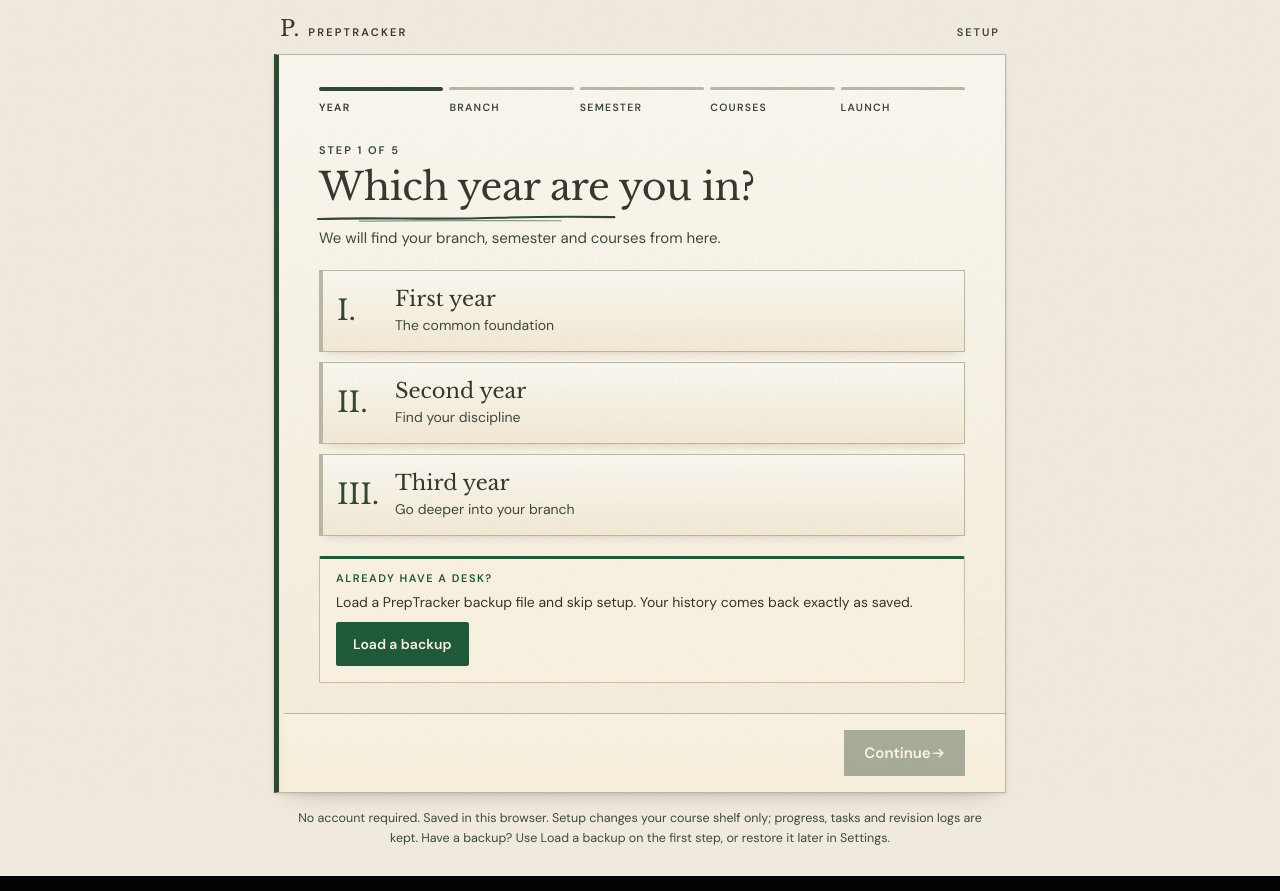
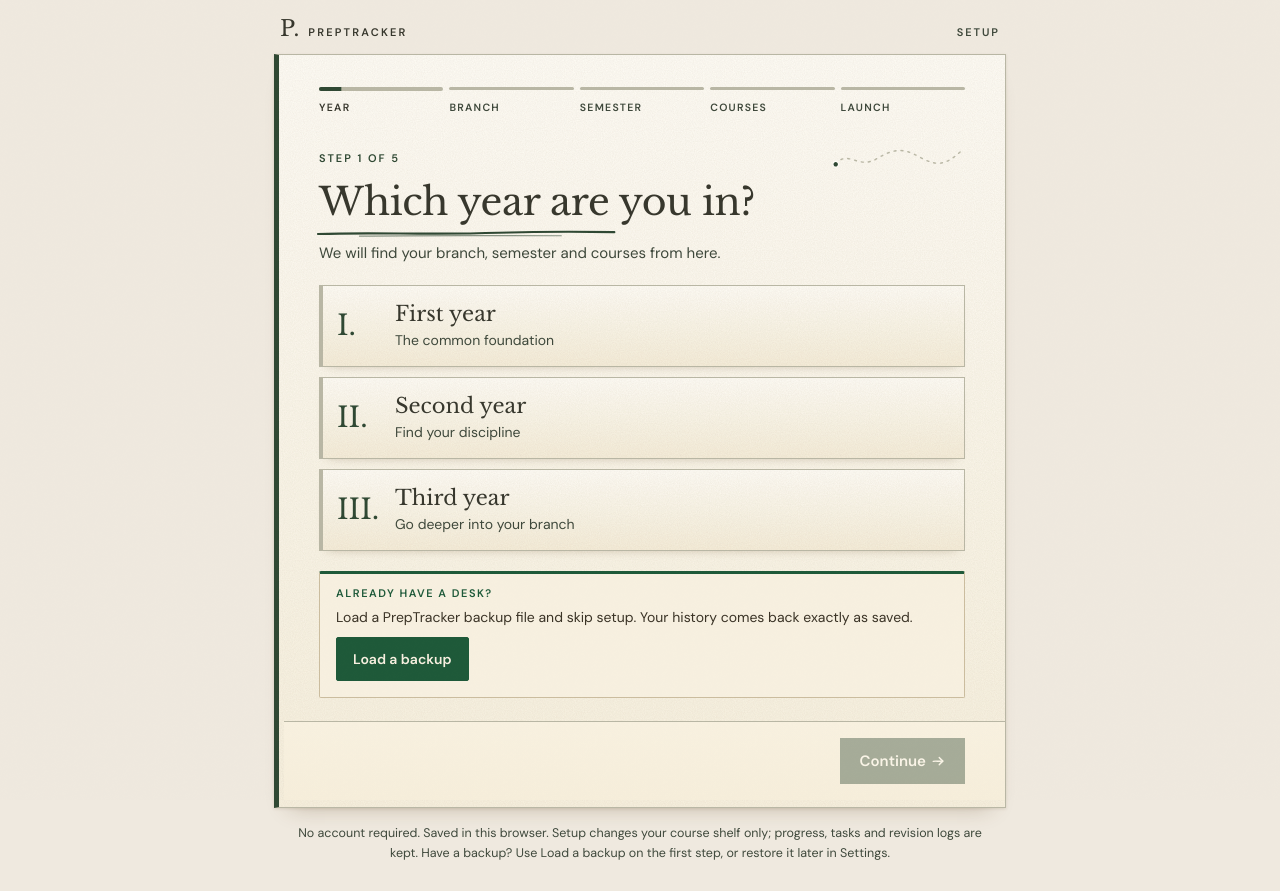
Before and after one commit to manav4u/PrepTracker, a React (Vite) app: page /#/onboarding in a window 1280 px wide. Built offline with nearby package versions, Linux system fonts and the light colour scheme.

Commit message:
c37: onboarding motion layer (page-turn steps, inked route, filling progress), arrow spacing fix
Co-authored-by: MaxwithU19 <156198184+MaxwithU19@users.noreply.github.com>

```diff
--- a/onboarding-sheet.css
+++ b/onboarding-sheet.css
@@ -13,7 +13,7 @@
 .ob-steps .current button{color:var(--paper-ink)}
 .ob-steps button:focus-visible{outline:2px solid var(--paper-green-deep);outline-offset:3px}
 .ob-heading{margin:26px 0 20px}
-.ob-count{margin:0 0 10px;font:600 11px/1 "DM Sans",Arial;letter-spacing:.18em;text-transform:uppercase;color:var(--paper-green-deep)}
+.ob-count{margin:0;font:600 11px/1 "DM Sans",Arial;letter-spacing:.18em;text-transform:uppercase;color:var(--paper-green-deep)}
 .ob-heading h1{margin:0;font:400 clamp(27px,5.6vw,38px)/1.12 "Libre Baskerville",Georgia,serif;letter-spacing:-.01em}
 .ob-h1{position:relative;display:inline-block;padding-bottom:.18em}
 .ob-heading>p:last-child{margin:12px 0 0;font:400 15px/1.5 "DM Sans",Arial;color:var(--paper-muted);max-width:52ch}
@@ -56,3 +56,39 @@
 .ob-privacy{width:100%;max-width:732px;margin:16px auto 28px;padding:0 20px;font:400 12.5px/1.55 "DM Sans",Arial;color:var(--paper-muted);text-align:center}
 @media(max-width:520px){.ob-sheet{padding:18px 16px 0;width:calc(100% - 20px)}.ob-actions{margin:22px -16px 0 -11px;padding:12px 16px 12px 11px}.ob-grid{grid-template-columns:1fr}.ob-picks{display:none}.ob-heading{margin:22px 0 16px}.ob-steps button{font-size:9.5px;letter-spacing:.06em}.ob-years button{grid-template-columns:38px 1fr 26px}}
 @media(min-width:900px){.ob-sheet{padding:30px 40px 0}.ob-actions{margin:30px -40px 0 -35px;padding:16px 40px 16px 35px}.ob-grid{grid-template-columns:repeat(2,minmax(0,1fr))}}
+
+.ob-countrow{display:flex;justify-content:space-between;align-items:center;margin:0 0 10px;gap:12px}
+.ob-route{width:132px;height:26px;overflow:visible;flex:none}
+.ob-route path{fill:none;stroke-linecap:round;stroke-linejoin:round;vector-effect:non-scaling-stroke}
+.ob-route-base{stroke:var(--paper-rule);stroke-width:1.4;stroke-dasharray:2 5}
+.ob-route-ink{stroke:var(--paper-green-deep);stroke-width:1.8;stroke-dasharray:1;transition:stroke-dashoffset .7s cubic-bezier(.5,.1,.2,1)}
+.ob-route-dot{fill:var(--paper-green-deep);stroke:var(--paper-paper);stroke-width:1.5;transition:transform .7s cubic-bezier(.5,.1,.2,1)}
+.ob-steps i{position:relative;overflow:hidden}
+.ob-steps i::after{content:"";position:absolute;inset:0;background:var(--paper-green-deep);transform:scaleX(0);transform-origin:left}
+.ob-steps .done i::after{transform:scaleX(1);background:var(--paper-green-edge,#7c9a82)}
+.ob-steps .current.ready i::after{transform:scaleX(1)}
+.ob-steps .current:not(.ready) i::after{transform:scaleX(.18)}
+.ob-steps .current i{background:var(--paper-rule)}
+.ob-tick .hand-stroke{stroke-width:2.2}
+@media(prefers-reduced-motion:no-preference){
+ .ob-steps i::after{transition:transform .55s cubic-bezier(.5,.1,.2,1),background .3s}
+ .ob-page{animation:ob-turn-fwd .5s cubic-bezier(.3,.7,.2,1) both;transform-origin:0 50%}
+ .ob-page.ob-back{animation-name:ob-turn-back}
+ .ob-page .ob-years button,.ob-page .ob-choice,.ob-page .load-door,.ob-page .ob-review>*,.ob-page .ob-group-title{animation:ob-rise .45s cubic-bezier(.3,.7,.2,1) both}
+ .ob-page :is(.ob-years button,.ob-choice,.ob-review>*):nth-child(1){animation-delay:.12s}
+ .ob-page :is(.ob-years button,.ob-choice,.ob-review>*):nth-child(2){animation-delay:.18s}
+ .ob-page :is(.ob-years button,.ob-choice,.ob-review>*):nth-child(3){animation-delay:.24s}
+ .ob-page :is(.ob-years button,.ob-choice,.ob-review>*):nth-child(4){animation-delay:.3s}
+ .ob-page :is(.ob-years button,.ob-choice,.ob-review>*):nth-child(5){animation-delay:.34s}
+ .ob-page :is(.ob-years button,.ob-choice,.ob-review>*):nth-child(n+6){animation-delay:.38s}
+ .ob-page .load-door{animation-delay:.42s}
+ .ob-years button[aria-pressed=true],.ob-choice[aria-pressed=true]{animation:ob-settle .4s cubic-bezier(.3,.7,.2,1)}
+ .ob-tick .hand-stroke{animation-delay:0s;animation-duration:.42s}
+ .ob-route-ink{animation:ob-route-in 1s .2s cubic-bezier(.5,.1,.2,1) backwards}
+}
+@keyframes ob-turn-fwd{from{opacity:0;transform:translateX(26px) rotate(.4deg)}to{opacity:1;transform:none}}
+@keyframes ob-turn-back{from{opacity:0;transform:translateX(-26px) rotate(-.4deg)}to{opacity:1;transform:none}}
+@keyframes ob-rise{from{opacity:0;transform:translateY(10px)}to{opacity:1;transform:none}}
+@keyframes ob-settle{0%{transform:translateY(2px) scale(.994)}60%{transform:translateY(-1px)}100%{transform:none}}
+@keyframes ob-route-in{from{stroke-dashoffset:1}}
+@media(max-width:360px){.ob-route{width:96px}}
--- a/pages/Onboarding.tsx
+++ b/pages/Onboarding.tsx
@@ -1,6 +1,8 @@
-import Arr from '../components/Arr';import{HandUnderline,HandTick}from'../components/Scribble';import LoadBackupDoor from '../components/LoadBackupDoor';import React,{useState,useEffect}from'react';import{Check}from'lucide-react';import '../map.css';import '../onboarding-paper.css';import '../onboarding-sheet.css';import{useData}from'../context/DataContext';import{CATALOG}from'../lib/catalog';import{selectableCourses,selectionGroup,chooseCourse}from'../lib/onboarding.mjs';
+import Arr from '../components/Arr';import{HandUnderline,HandTick}from'../components/Scribble';import LoadBackupDoor from '../components/LoadBackupDoor';import React,{useState,useEffect,useRef,useLayoutEffect}from'react';import{Check}from'lucide-react';import '../map.css';import '../onboarding-paper.css';import '../onboarding-sheet.css';import{useData}from'../context/DataContext';import{CATALOG}from'../lib/catalog';import{selectableCourses,selectionGroup,chooseCourse}from'../lib/onboarding.mjs';
+const ROUTE='M3 21 C16 4 28 27 48 15 S78 3 96 13 S124 23 142 6';
+function Route({step}:{step:number}){const ref=useRef<SVGPathElement>(null),[pt,setPt]=useState({x:3,y:21});useLayoutEffect(()=>{const p=ref.current;if(!p)return;const q=p.getPointAtLength(p.getTotalLength()*step/4);setPt({x:q.x,y:q.y});},[step]);return <svg className="ob-route" viewBox="0 0 146 28" aria-hidden="true" focusable="false"><path ref={ref} className="ob-route-base" d={ROUTE}/><path className="ob-route-ink" pathLength={1} d={ROUTE} style={{strokeDashoffset:1-step/4}}/><circle className="ob-route-dot" r="3.2" style={{transform:`translate(${pt.x}px,${pt.y}px)`}}/></svg>;}
 const STAGES=['Year','Branch','Semester','Courses','Launch'];
-export default function Onboarding(){const{setProfile,profile}=useData();const[step,setStep]=useState(0),[year,setYear]=useState(''),[branch,setBranch]=useState(''),[semester,setSemester]=useState(0),[selected,setSelected]=useState<string[]>([]),[name,setName]=useState(profile?.name||''),[error,setError]=useState('');
+export default function Onboarding(){const{setProfile,profile}=useData();const[step,setStep]=useState(0),[year,setYear]=useState(''),[branch,setBranch]=useState(''),[semester,setSemester]=useState(0),[selected,setSelected]=useState<string[]>([]),[name,setName]=useState(profile?.name||''),[error,setError]=useState('');const prev=useRef(0);useEffect(()=>{prev.current=step;},[step]);const dir=step>=prev.current?'fwd':'back';
  useEffect(()=>{if(step)window.scrollTo({top:0});},[step]);
  const branches=Array.from(new Map(CATALOG.filter(c=>c.year===year).map(c=>[c.branchSlug,c.branch])).entries());const courses=selectableCourses(CATALOG,year,branch,semester);const groups:string[]=[...new Set<string>(courses.map(c=>String(selectionGroup(c)||'Core courses')))];const branchName=branches.find(([id])=>id===branch)?.[1];const held=branch&&!CATALOG.some(c=>c.branchSlug===branch&&c.trackerReady);const semesters=year==='FE'?[1,2]:year==='SE'?[3,4]:[5,6];const ready=step===0?!!year:step===1?!!branch&&!held:step===2?!!semester:step===3?selected.length>0&&groups.filter(g=>g!=='Core courses').every(g=>courses.some(c=>selectionGroup(c)===g&&selected.includes(c.id))):true;
  const next=()=>{setError('');if(step===2){setSelected(courses.filter(c=>!selectionGroup(c)).map(c=>c.id));}if(step<4)setStep(step+1);else{try{const p={...profile,name:name.trim(),theme:profile?.theme||'dark',selectedSubjects:selected,setupComplete:true,streak:profile?.streak||0,lastStudyDate:profile?.lastStudyDate||''};localStorage.setItem('sppu_profile',JSON.stringify(p));setProfile(p as any);}catch{setError('Could not save in this browser. Free storage or allow local storage, then try again.');}}};
@@ -9,15 +11,15 @@ const TITLES=['Which year are you in?','Which branch?','Which semester?','Pick y
  const SUBS=['We will find your branch, semester and courses from here.','The branch you actually study.','One semester at a time. Your existing history is kept.','Core courses are already picked. Choose your real electives.','Check the list, add a name if you like, and open your desk.'];
  const picks=[year&&`${year}`,branchName&&year!=='FE'?branchName:'',semester?`Semester ${semester}`:'',selected.length?`${selected.length} course${selected.length===1?'':'s'}`:''].filter(Boolean) as string[];
  return <div className="ob"><header className="ob-top"><span className="ob-brand">p.<b>PREPTRACKER</b></span><span>Setup</span></header><main className="ob-sheet">
- <nav className="ob-steps" aria-label="Setup steps"><ol>{STAGES.map((s,i)=><li key={s} className={i===step?'current':i<step?'done':''}><button disabled={i>=step} aria-current={i===step?'step':undefined} aria-label={`${s}${i<step?', done. Go back':''}`} onClick={()=>setStep(i)}><i/><span>{s}</span></button></li>)}</ol></nav>
- <header className="ob-heading" key={step} aria-live="polite"><p className="ob-count">Step {step+1} of 5</p><h1><span className="ob-h1">{TITLES[step]}<HandUnderline kind="heading"/></span></h1><p>{SUBS[step]}</p></header>
+ <nav className="ob-steps" aria-label="Setup steps"><ol>{STAGES.map((s,i)=><li key={s} className={i===step?(ready?'current ready':'current'):i<step?'done':''}><button disabled={i>=step} aria-current={i===step?'step':undefined} aria-label={`${s}${i<step?', done. Go back':''}`} onClick={()=>setStep(i)}><i/><span>{s}</span></button></li>)}</ol></nav>
+ <div className={`ob-page ob-${dir}`} key={step}><header className="ob-heading" aria-live="polite"><div className="ob-countrow"><p className="ob-count">Step {step+1} of 5</p><Route step={step}/></div><h1><span className="ob-h1">{TITLES[step]}<HandUnderline kind="heading"/></span></h1><p>{SUBS[step]}</p></header>
  {step===0&&<><div className="ob-years">{yearInfo.map(([id,title,line,roman])=><button key={id} aria-label={`${id} ENGINEERING ${title}`} aria-pressed={year===id} onClick={()=>{setYear(id);setBranch(id==='FE'?'fe':'');setSemester(0);setSelected([]);}}><em>{roman}</em><span><strong>{title}</strong><small>{line}</small></span><b className="ob-tick">{year===id&&<HandTick/>}</b></button>)}</div><LoadBackupDoor/></>}
  {step===1&&year==='FE'&&<p className="map-note">First year has one common course set for every branch, so it is already chosen. Tap Continue.</p>}{step===1&&<div className="ob-grid">{branches.map(([id,title])=>{const available=CATALOG.some(c=>c.branchSlug===id&&c.trackerReady);return <button key={id} aria-pressed={branch===id} className="ob-choice" onClick={()=>{setBranch(id);setSemester(0);setSelected([]);}}><small>{year} · {available?'TRACKING AVAILABLE':'REFERENCE ONLY'}</small><h3>{title}</h3><b className="ob-tick">{branch===id&&<HandTick/>}</b></button>})}</div>}
  {held&&step===1&&<p className="map-warning">{branch==='se-cyber-security'?'The official Cyber PDF disagrees with itself. Tracking is held until its course tables and detailed units agree.':'This branch is based on a draft source. Tracking is held until the curriculum is confirmed.'} Choose another supported branch to build a tracker; reference pages remain available.</p>}
  {step===2&&<><div className="ob-grid">{semesters.map(n=><button key={n} aria-pressed={semester===n} className="ob-choice" onClick={()=>{setSemester(n);setSelected([]);}}><small>{year} · {branchName}</small><h3>Semester <strong>{String(n).padStart(2,'0')}</strong></h3><p>{n%2?'First half of the year':'Second half of the year'}</p><b className="ob-tick">{semester===n&&<HandTick/>}</b></button>)}</div>{year==='FE'&&<p className="map-note">FE colleges swap Physics/Chemistry, Electrical/Electronics and Graphics/Mechanics. Choose your actual combination in the next step.</p>}</>}
  {step===3&&<div className="ob-groups">{groups.map(g=><section key={g}><div className="ob-group-title"><h3>{g}</h3><span>{g==='Core courses'?'Adjust your selection':'Choose one'}</span></div><div className="ob-grid">{courses.filter(c=>(selectionGroup(c)||'Core courses')===g).map(c=><button key={c.id} aria-pressed={selected.includes(c.id)} className="ob-choice" onClick={()=>setSelected(chooseCourse(selected,c,courses))}><small>{c.code}</small><h3>{c.name}</h3><p>{c.units.length} units · {c.credits} credits</p><b className="ob-tick">{selected.includes(c.id)&&<HandTick/>}</b></button>)}</div></section>)}<p className="map-note">Theory tracking only. This is the represented course catalog, not every lab or open elective in the university curriculum.</p></div>}
  {step===4&&<div className="ob-review"><label>Your dashboard name (optional)<input autoComplete="given-name" maxLength={80} placeholder="Optional - leave blank to skip" value={name} onChange={e=>setName(e.target.value)}/></label><div className="ob-summary"><span>{year}</span><div><b>{branchName}</b><p>Semester {semester} · {selected.length} courses</p></div></div><ul>{courses.filter(c=>selected.includes(c.id)).map(c=><li key={c.id}><Check size={14}/>{c.name}</li>)}</ul><p className="map-note">No account required. Saved in this browser. Export backups before switching devices or clearing browser data.</p></div>}
- {error&&<p role="alert" className="map-warning">{error}</p>}
+ </div>{error&&<p role="alert" className="map-warning">{error}</p>}
  <footer className="ob-actions"><button className="ob-back" disabled={step===0} onClick={()=>setStep(step-1)}><Arr d="left" lead/>Back</button>{picks.length>0&&<span className="ob-picks">{picks.join(' · ')}</span>}<button className="ob-next" disabled={!ready} onClick={next}>{step===4?'Launch dashboard':'Continue'}<Arr d="right"/></button></footer></main>
  <footer className="ob-privacy">No account required. Saved in this browser. Setup changes your course shelf only; progress, tasks and revision logs are kept. Have a backup? Use Load a backup on the first step, or restore it later in Settings.</footer></div>;
 }
--- a/paper-surface.css
+++ b/paper-surface.css
@@ -106,4 +106,4 @@
 .arr{display:inline-block;width:.95em;height:.95em;vertical-align:-.14em;margin-left:.32em;fill:none;stroke:currentColor;stroke-width:1.5;stroke-linecap:round;stroke-linejoin:round;flex:none;overflow:visible}
 .arr-lead{margin-left:0;margin-right:.4em}
 .arr-play{fill:currentColor;stroke-width:1}
-.arr:only-child,.topic-square .arr{margin:0}
+.topic-square .arr,.progress-course-bands .arr{margin:0}
```
